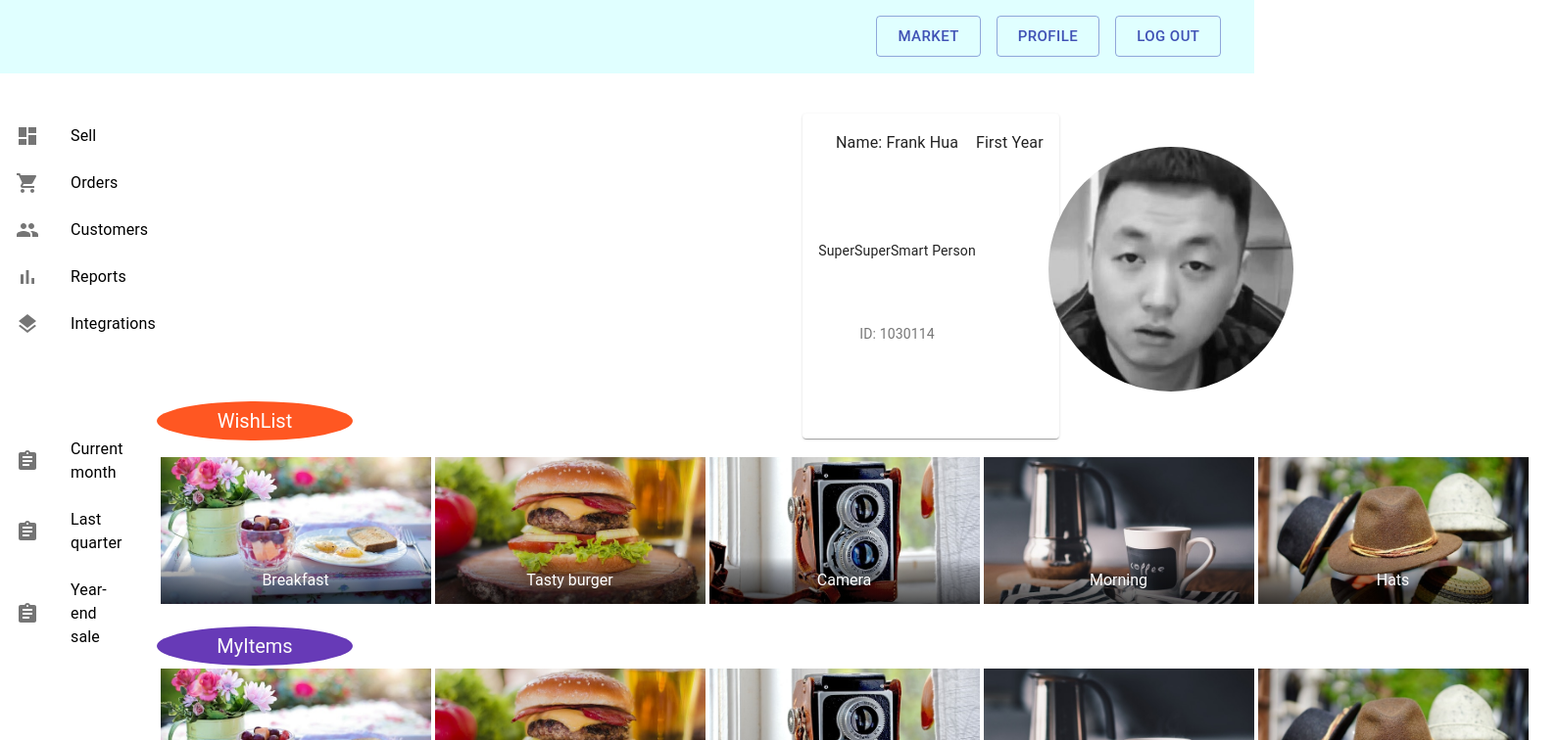
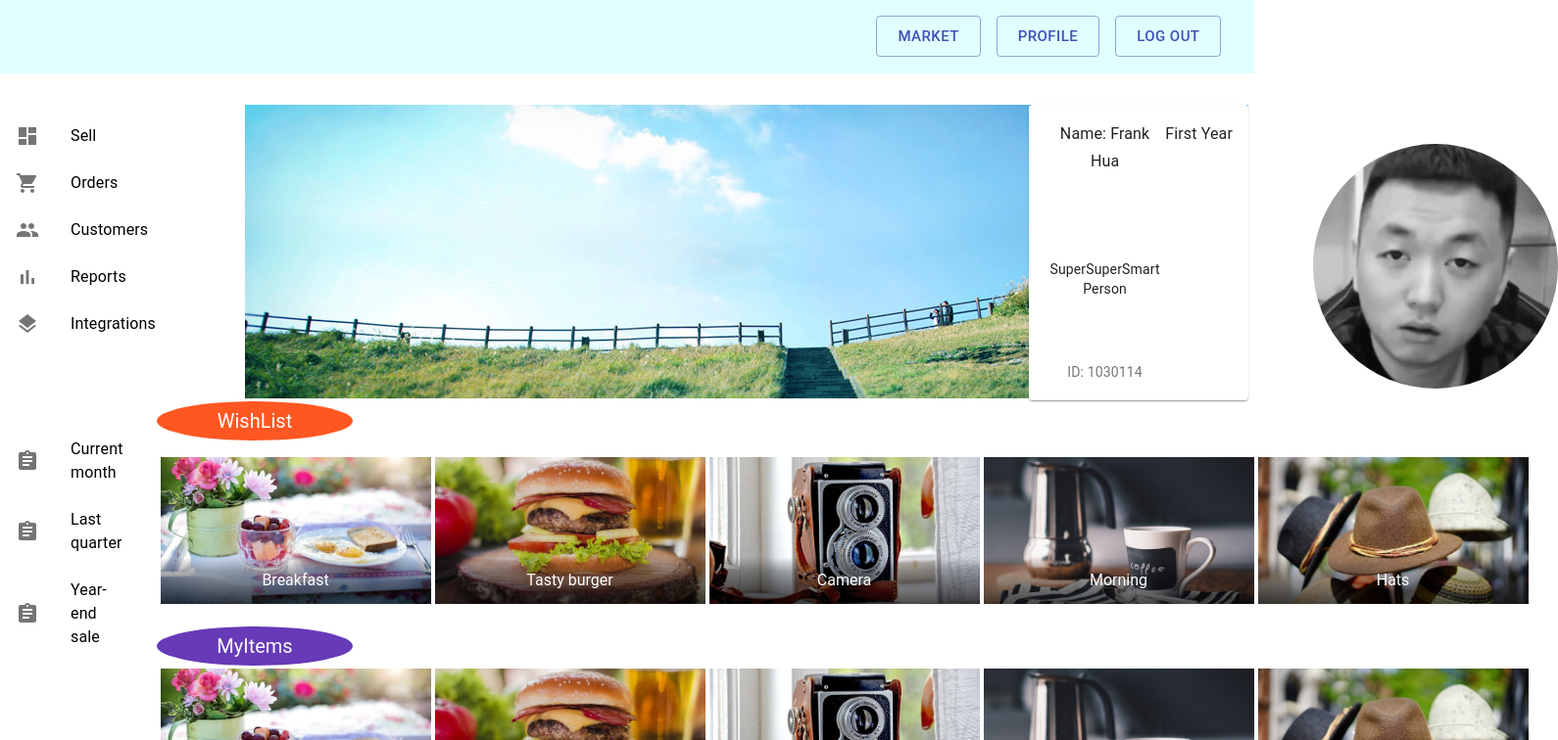
Before and after one commit to Falanke21/REM-demo-website, a React (Create React App) app in the folder fgnb/: page /user in a window 1280 px wide. Shown: the top 756 px of the page at 98% size, 1590 px wide, since content can reach past the window. Built offline with nearby package versions, Linux system fonts and the light colour scheme.

Commit message:
Edit layout for the profile page

```diff
--- a/fgnb/src/Profilebox.js
+++ b/fgnb/src/Profilebox.js
@@ -1,30 +1,45 @@
-import React from 'react';
-import { makeStyles } from '@material-ui/core/styles';
-import Grid from '@material-ui/core/Grid';
-import Paper from '@material-ui/core/Paper';
-import Typography from '@material-ui/core/Typography';
-import ButtonBase from '@material-ui/core/ButtonBase';
-
+import React from "react";
+import { makeStyles } from "@material-ui/core/styles";
+import Grid from "@material-ui/core/Grid";
+import Paper from "@material-ui/core/Paper";
+import Typography from "@material-ui/core/Typography";
+import ButtonBase from "@material-ui/core/ButtonBase";
+import background from "./asset/profileBackground.JPG";
+import bike from "./asset/profileBackground.JPG";
+import Avatar from "@material-ui/core/Avatar";
 const useStyles = makeStyles(theme => ({
   root: {
-    flexGrow: 0.5,
-    width:600,
-    height:350,
-    left: 650,
-	display:"flex",
-	position: "absolute",
+    flexGrow: 0.5
   },
   paper: {
     padding: theme.spacing(2),
-    margin: 'auto',
-    height:300,
+    // margin: 'auto',
+    height: 270,
+    left: 800,
+    position: "absolute"
   },
+  background: {
+    backgroundImage: `url(${background})`,
+    width: '80%',
+    height: 300,
+    left: 250,
+    position: "absolute"
+  },
+  bigAvatar: {
+    width: 250,
+    height: 250,
+    display: "flex",
+    position: "absolute",
+    top: 40,
+    left: 290
+  }
 }));
 
 export default function ComplexGrid() {
   const classes = useStyles();
 
   return (
+    <div className={classes.background}>
       <div className={classes.root} color="pink">
         <Paper className={classes.paper}>
           <Grid container spacing={2}>
@@ -48,15 +63,20 @@ export default function ComplexGrid() {
                     ID: 1030114
                   </Typography>
                 </Grid>
-              <Grid item>
-              </Grid>
+                <Grid item></Grid>
               </Grid>
               <Grid item>
                 <Typography variant="subtitle1">First Year</Typography>
               </Grid>
             </Grid>
           </Grid>
+          <Avatar
+            alt="IMAGE"
+            src={require("./static/images/yaoshui.jpg")}
+            className={classes.bigAvatar}
+          />
         </Paper>
+      </div>
      </div>
   );
 }
--- a/fgnb/src/User.js
+++ b/fgnb/src/User.js
@@ -93,8 +93,6 @@ const useStyles = makeStyles(theme => ({
         position: "relative",
         top: 40,
         left: 1000,
-        background: require("./asset/honey.jpg"),
-        img: require("./asset/breakfast.jpg")
     },
     bigGrid: {
         width: 20,
@@ -140,11 +138,11 @@ function UserPassWordBox() {
             {/* <ImageAvatars></ImageAvatars> test purposes */}
             <FullWidthGrid> </FullWidthGrid>
             <Grid container justify="center" alignItems="center">
-                <Avatar
+                {/* <Avatar
                     alt="IMAGE"
 					src={require("./static/images/yaoshui.jpg")}
                     className={classes.bigAvatar}
-                />
+                /> */}
             </Grid>
         </div>
     );
```
Lines whose indentation alone changed are shown as unchanged.
